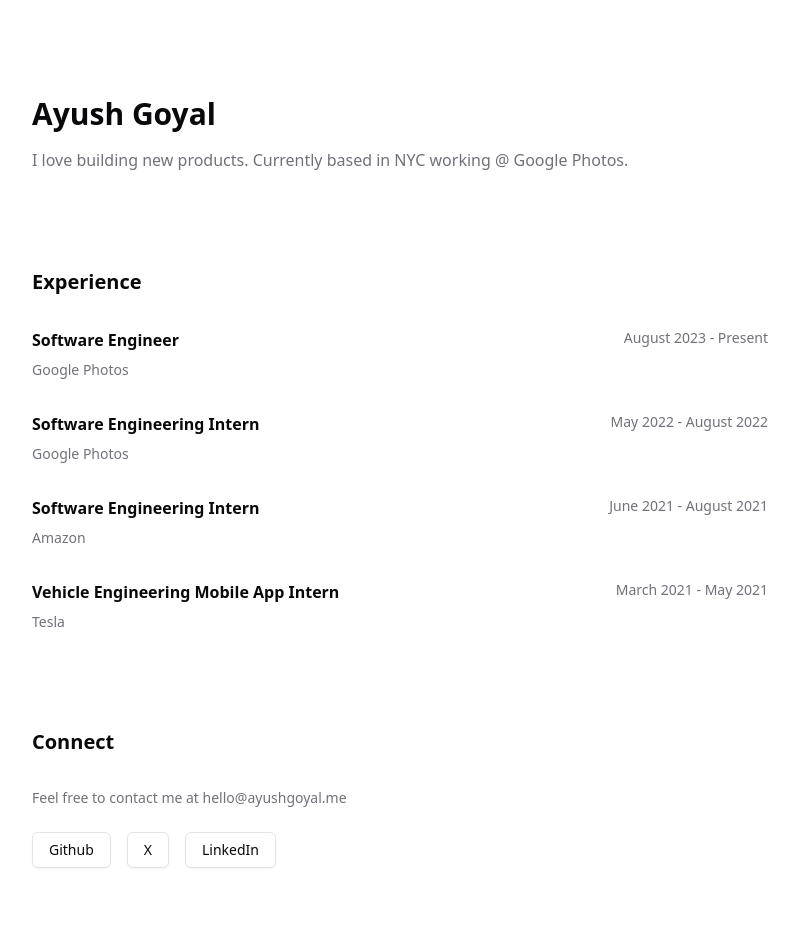
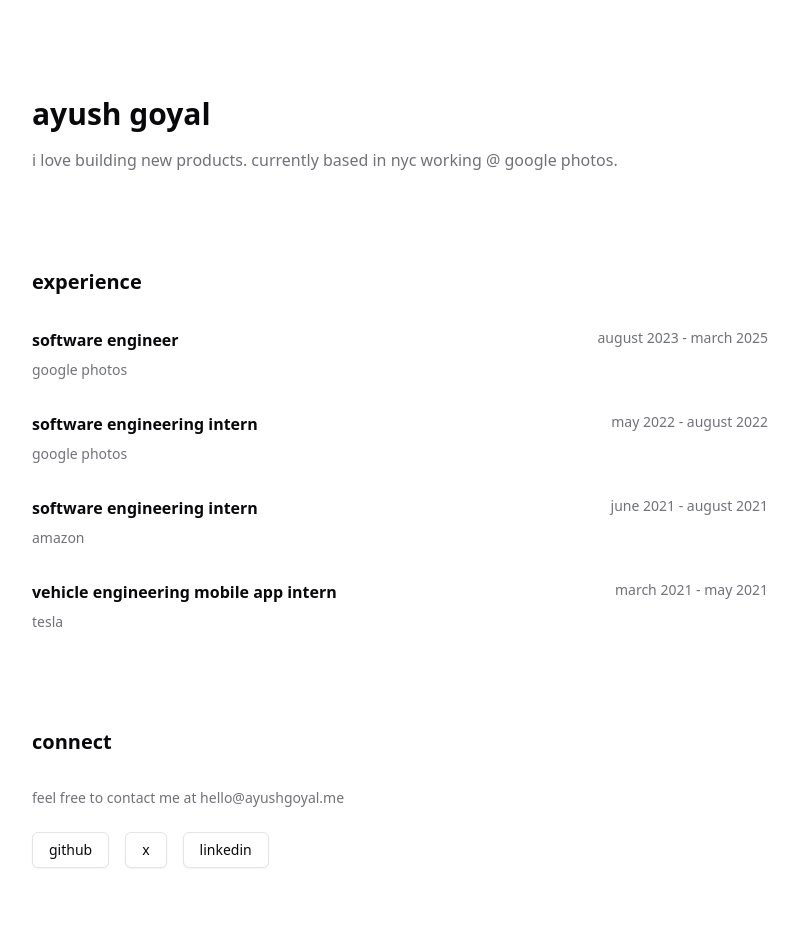
Before and after one commit to ayush-goyal/website, a Next.js app: page / in a window 1280 px wide. Shown: the top 952 px of the page, without its empty margins (240-1039 px from the left). Built offline with nearby package versions, Linux system fonts and the light colour scheme; no server answers.

Commit message:
make all text lowercase

```diff
--- a/src/app/page.tsx
+++ b/src/app/page.tsx
@@ -71,7 +71,7 @@ export default function Home() {
           transition={{ duration: 0.5 }}
           className="text-3xl font-bold mb-4"
         >
-          Ayush Goyal
+          ayush goyal
         </motion.h1>
         <motion.p
           initial={{ opacity: 0 }}
@@ -79,15 +79,15 @@ export default function Home() {
           transition={{ delay: 0.2 }}
           className="text-base text-muted-foreground max-w-2xl"
         >
-          I love building new products. Currently based in NYC working @ Google
-          Photos.
+          i love building new products. currently based in nyc working @ google
+          photos.
         </motion.p>
       </motion.section>
 
       {/* Work Experience */}
       <motion.section variants={fadeInUp} className="mb-24">
         <motion.h2 variants={fadeInUp} className="text-xl font-semibold mb-8">
-          Experience
+          experience
         </motion.h2>
         <motion.div
           variants={staggerContainer}
@@ -97,24 +97,24 @@ export default function Home() {
         >
           {[
             {
-              title: "Software Engineer",
-              company: "Google Photos",
-              period: "August 2023 - Present",
+              title: "software engineer",
+              company: "google photos",
+              period: "august 2023 - march 2025",
             },
             {
-              title: "Software Engineering Intern",
-              company: "Google Photos",
-              period: "May 2022 - August 2022",
+              title: "software engineering intern",
+              company: "google photos",
+              period: "may 2022 - august 2022",
             },
             {
-              title: "Software Engineering Intern",
-              company: "Amazon",
-              period: "June 2021 - August 2021",
+              title: "software engineering intern",
+              company: "amazon",
+              period: "june 2021 - august 2021",
             },
             {
-              title: "Vehicle Engineering Mobile App Intern",
-              company: "Tesla",
-              period: "March 2021 - May 2021",
+              title: "vehicle engineering mobile app intern",
+              company: "tesla",
+              period: "march 2021 - may 2021",
             },
           ].map((experience, index) => (
             <motion.div
@@ -140,13 +140,13 @@ export default function Home() {
       {/* Connect */}
       <motion.section variants={fadeInUp}>
         <motion.h2 variants={fadeInUp} className="text-xl font-semibold mb-8">
-          Connect
+          connect
         </motion.h2>
         <motion.p
           variants={fadeInUp}
           className="text-sm text-muted-foreground mb-6"
         >
-          Feel free to contact me at hello@ayushgoyal.me
+          feel free to contact me at hello@ayushgoyal.me
         </motion.p>
         <motion.div
           variants={staggerContainer}
@@ -155,11 +155,11 @@ export default function Home() {
           className="flex gap-4"
         >
           {[
-            { href: "https://github.com/ayush-goyal", text: "Github" },
-            { href: "https://x.com/ayushgoyal121", text: "X" },
+            { href: "https://github.com/ayush-goyal", text: "github" },
+            { href: "https://x.com/ayushgoyal121", text: "x" },
             {
               href: "https://www.linkedin.com/in/1ayushgoyal",
-              text: "LinkedIn",
+              text: "linkedin",
             },
           ].map((link, index) => (
             <motion.div
@@ -185,7 +185,7 @@ export default function Home() {
           className="container flex flex-row items-center justify-between gap-4 pt-3"
         >
           <p className="text-sm text-muted-foreground">
-            © {currentYear} Ayush Goyal
+            © {currentYear} ayush goyal
           </p>
           <ThemeToggle />
         </motion.div>
```
